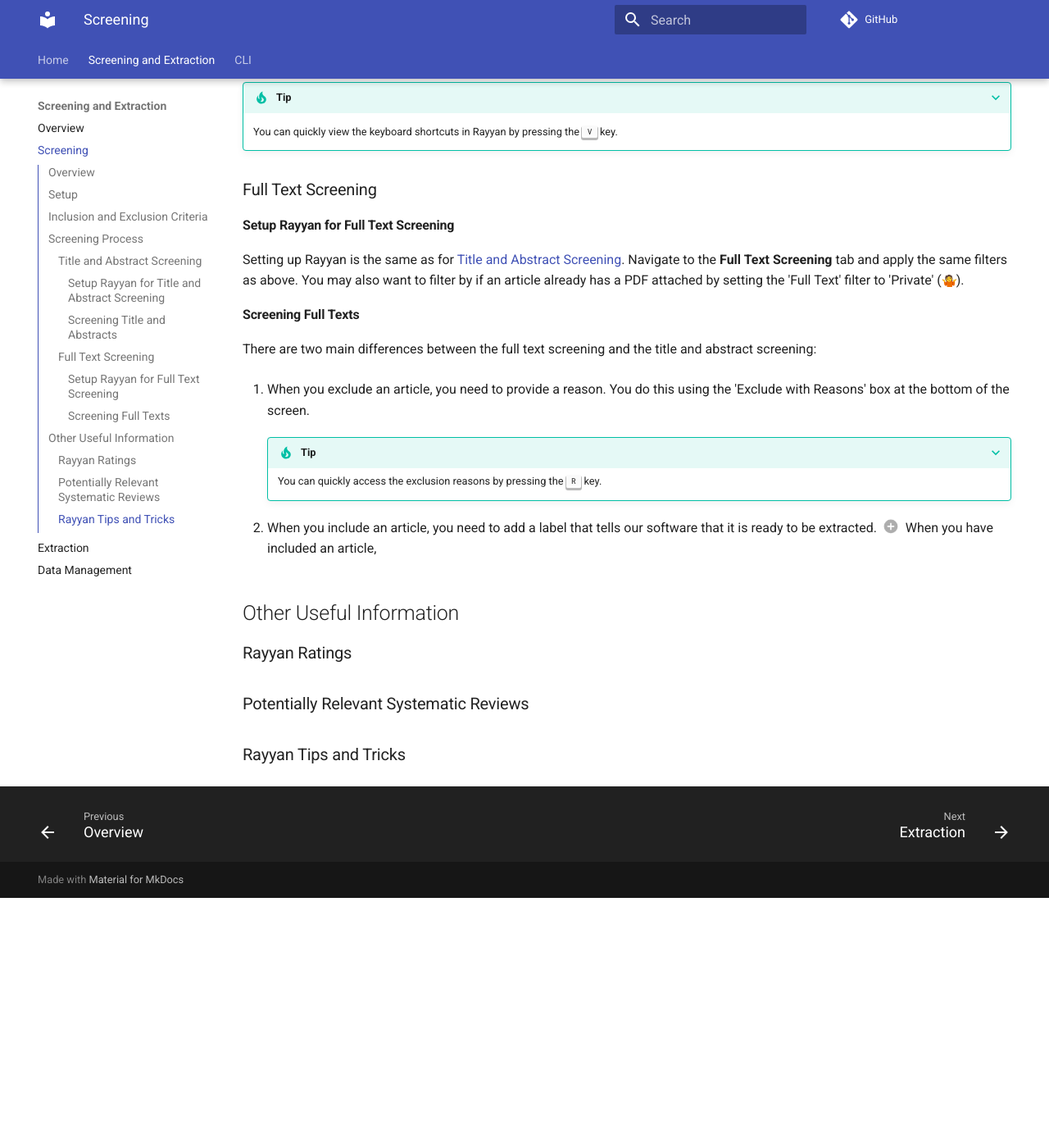
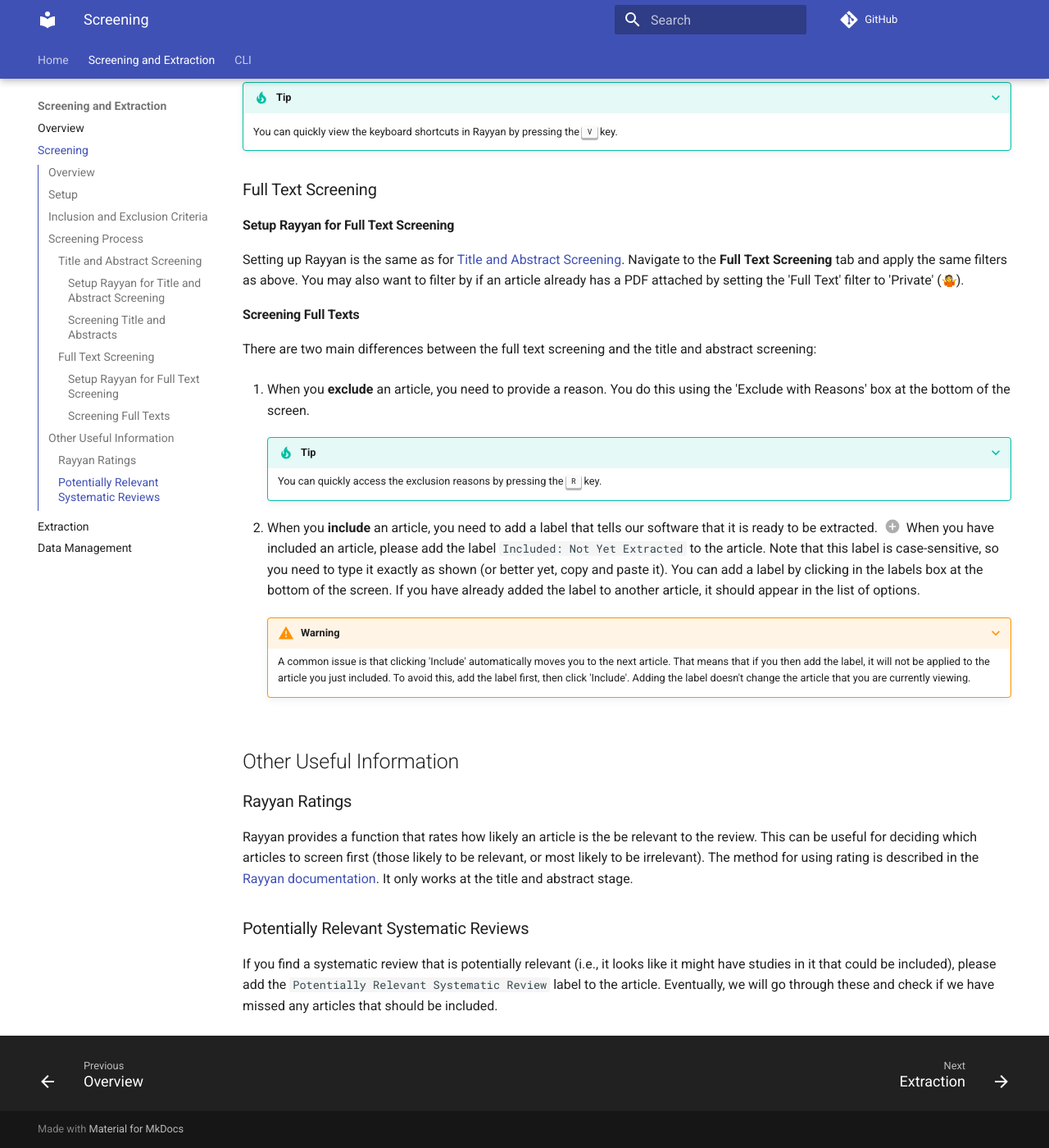
Before and after one commit to Motivation-and-Behaviour/bigger_picker, an MkDocs documentation site: the page built from docs/manual/screening.md, in a window 1280 px wide and 1400 px high, scrolled down 2963 px. Shown: the whole window at 82% size. Built offline with MkDocs 1.6.1 and Material for MkDocs 9.7.7, drawn with Linux system fonts in a browser that asks for light colours; emoji names are drawn with the system emoji font; comment, search, counter and statistics services are not loaded; before the commit the page ends 4058 px from its top, so only the background shows below that.

Commit message:
WIP: screening section of docs

```diff
--- a/docs/manual/screening.md
+++ b/docs/manual/screening.md
@@ -87,14 +87,23 @@ There are two main differences between the full text screening and the title and
 
 <div class="annotate" markdown>
 
-1. When you exclude an article, you need to provide a reason.
+1. When you **exclude** an article, you need to provide a reason.
    You do this using the 'Exclude with Reasons' box at the bottom of the screen.
 
     ???+ tip
         You can quickly access the exclusion reasons by pressing the ++r++ key.
 
-2. When you include an article, you need to add a label that tells our software that it is ready to be extracted. (1)
-   When you have included an article,
+2. When you **include** an article, you need to add a label that tells our software that it is ready to be extracted. (1)
+   When you have included an article, please add the label `Included: Not Yet Extracted` to the article.
+   Note that this label is case-sensitive, so you need to type it exactly as shown (or better yet, copy and paste it).
+   You can add a label by clicking in the labels box at the bottom of the screen.
+   If you have already added the label to another article, it should appear in the list of options.
+
+    ???+ warning
+        A common issue is that clicking 'Include' automatically moves you to the next article.
+        That means that if you then add the label, it will not be applied to the article you just included.
+        To avoid this, add the label first, then click 'Include'.
+        Adding the label doesn't change the article that you are currently viewing.
 
 </div>
 
@@ -105,6 +114,12 @@ There are two main differences between the full text screening and the title and
 
 ### Rayyan Ratings
 
+Rayyan provides a function that rates how likely an article is the be relevant to the review.
+This can be useful for deciding which articles to screen first (those likely to be relevant, or most likely to be irrelevant).
+The method for using rating is described in the [Rayyan documentation](https://help.rayyan.ai/hc/en-us/articles/17461088734353-How-to-use-Rayyan-s-Predictions-Classifier-for-Relevance-Ranking).
+It only works at the title and abstract stage.
+
 ### Potentially Relevant Systematic Reviews
 
-### Rayyan Tips and Tricks
+If you find a systematic review that is potentially relevant (i.e., it looks like it might have studies in it that could be included), please add the `Potentially Relevant Systematic Review` label to the article.
+Eventually, we will go through these and check if we have missed any articles that should be included.
```
